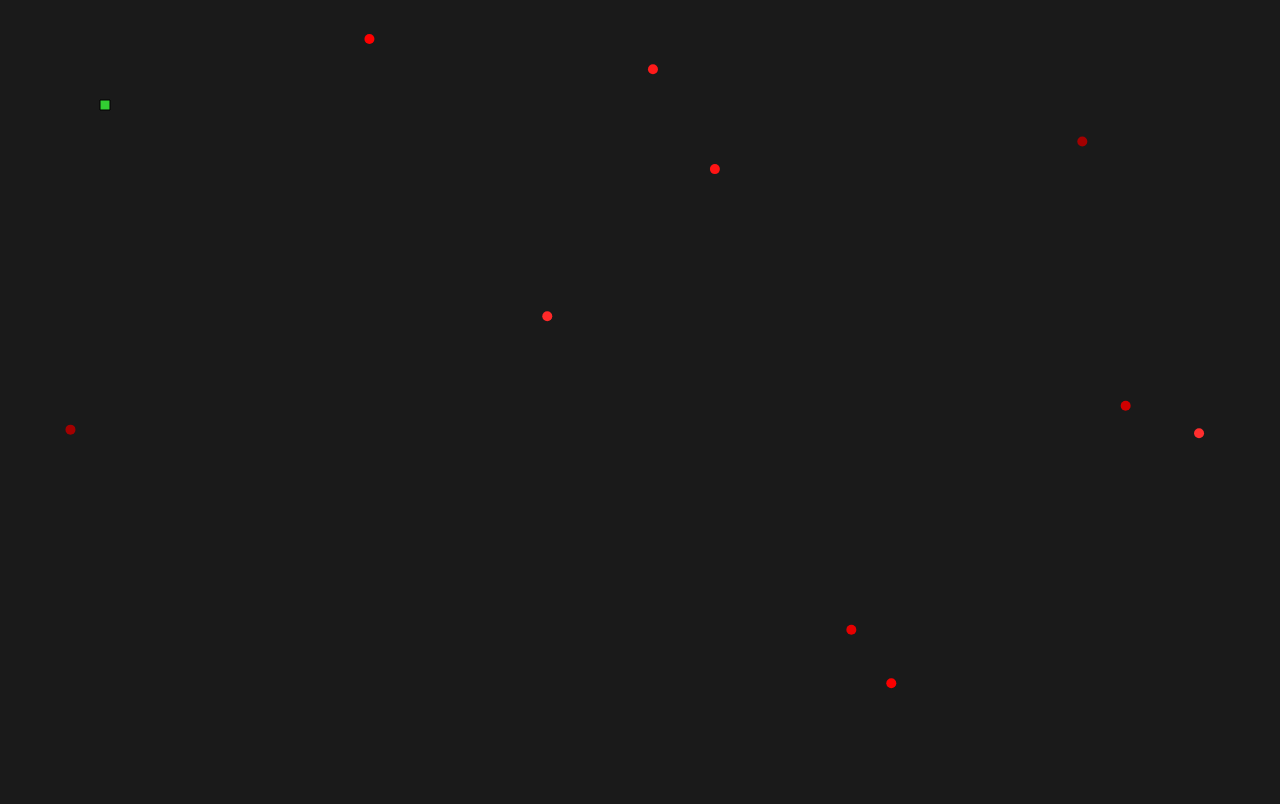
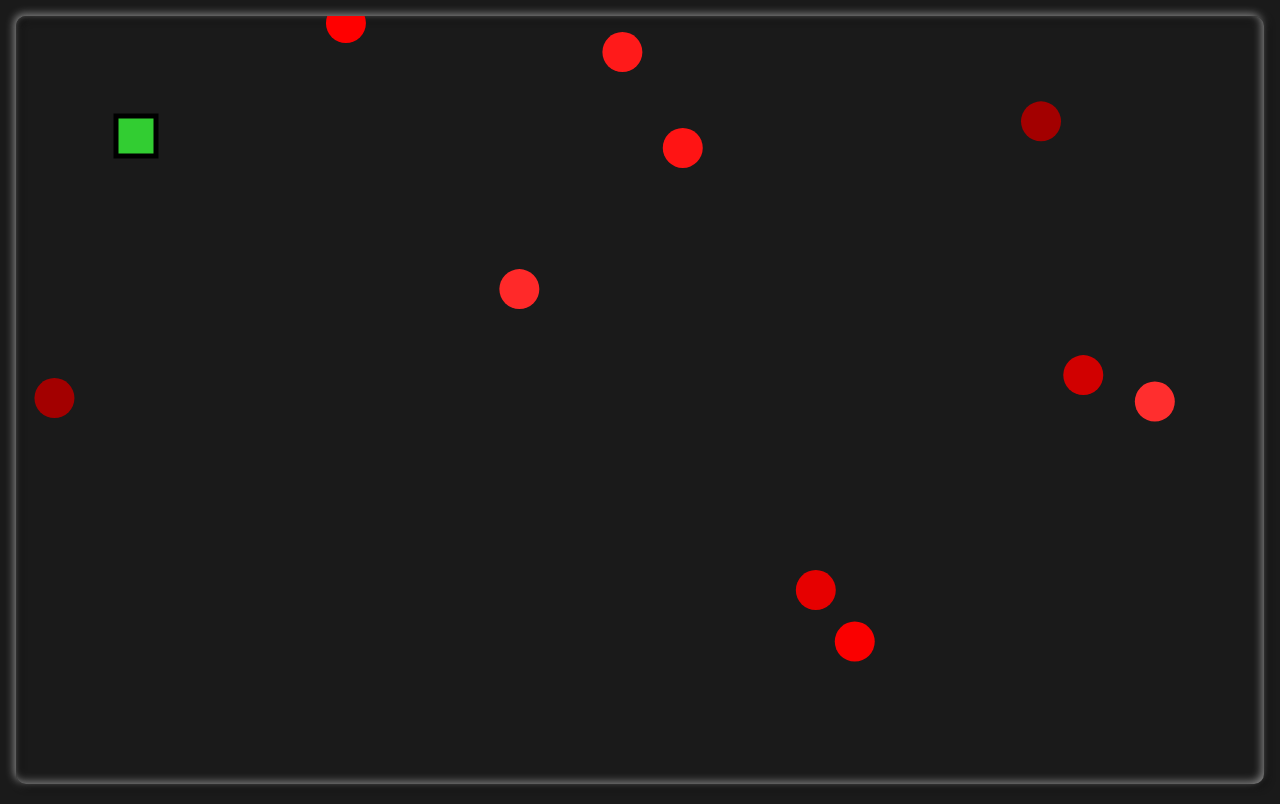
Before and after one commit to Altycon/Snakey, a website with bundled scripts: page public/index.html in a window 1280 px wide. Both pictures are taken after a click on the button "Let's begin!". Built offline with nearby package versions, Linux system fonts and the light colour scheme.

Commit message:
snake sizing correction

```diff
--- a/public/index.js
+++ b/public/index.js
@@ -5,15 +5,18 @@ import { fixCanvas, DPI } from "./js/utilities.js";
 import { detectSwipe } from "./js/SwipeDetection.js";
 import { SnakeGame } from "./js/SnakeGame.js";
 
-const removeModal = (ev)=>{
-    document.querySelector('.game-modal').classList.add('hide');
-}
+
 
 
 let sg_canvas,sg_ctx;
 
 let GAME;
 let snake_game_interval;
+
+const removeModal = (ev)=>{
+    document.querySelector('.game-modal').classList.add('hide');
+    animate();
+}
 
 const moveSnackMobile = (element,direction)=>{
     switch(direction){
@@ -50,7 +53,7 @@ const Start = ()=>{
 
 
 
-    animate();
+    // animate();
 }
 function moveSnake(ev){
     ev.preventDefault();
@@ -69,7 +72,11 @@ function moveSnake(ev){
             GAME.changeDirection({x: -1, y: 0});
             break;
         case 's':
-            GAME.stopSnake();
+            //GAME.stopSnake();
+            cancelAnimationFrame(snake_game_interval)
+            break;
+        case 'g':
+            snake_game_interval = requestAnimationFrame(animate)
             break;
         case 't':
             console.log(GAME.snake.tail);
--- a/public/js/Snake.js
+++ b/public/js/Snake.js
@@ -5,9 +5,9 @@ import { userIsOnMobileDevice } from "./DeviceCheck.js";
 
 let S_speed;
 if(userIsOnMobileDevice){
-    S_speed = 4 * DPI;
+    S_speed = 2 * DPI;
 }else{
-    S_speed = 4;
+    S_speed = 2;
 }
 export class Snake{
     constructor(x,y,width,height,color){
@@ -85,11 +85,14 @@ export class Snake{
     render(ctx){
         // display tail segmants
         const tail_length = this.tail.length - 1;
+
+
         for(let i = tail_length; i >= 0; i--){
             const segmant = this.tail[i];
             ctx.beginPath();
             ctx.fillStyle = this.tail_color;
             ctx.strokeStyle = 'black';
+            ctx.lineWidth = 5;
             ctx.rect(segmant.x, segmant.y, this.width, this.height);
             //ctx.arc(segmant.x, segmant.y, this.width/2, 0, TWO_PI);
             ctx.fill();
@@ -104,11 +107,16 @@ export class Snake{
             // ctx.stroke();
         }
         // display head segmant
+
+
+
         ctx.beginPath();
         ctx.fillStyle = this.color;
-        ctx.strokeStyle = 'black';
+        ctx.strokeStyle = "black";
+        ctx.lineWidth = 5;
         ctx.rect(this.position.x, this.position.y, this.width, this.height);
         ctx.fill();
         ctx.stroke();
+
     }
 }
--- a/public/js/SnakeGame.js
+++ b/public/js/SnakeGame.js
@@ -9,10 +9,10 @@ let S_size,
     F_size;
 
 if(userIsOnMobileDevice){
-    S_size = 50;
-    F_size = S_size*0.5;
+    S_size = 80;
+    F_size = S_size*0.25;
 }else{
-    S_size = 10;
+    S_size = 40;
     F_size = S_size*0.5;
 }
 export class SnakeGame{
--- a/public/js/SwipeDetection.js
+++ b/public/js/SwipeDetection.js
@@ -9,7 +9,7 @@ export function detectSwipe(id, f) {
         endY: 0,
         minX: 30,   // min X swipe for horizontal swipe
         maxX: 30,   // max X difference for vertical swipe
-        minY: 50,   // min Y swipe for vertial swipe
+        minY: 30,   // min Y swipe for vertial swipe
         maxY: 60    // max Y difference for horizontal swipe
     },
         direction = null,
--- a/public/main.css
+++ b/public/main.css
@@ -41,11 +41,16 @@ body{
     width: 100vw;
     height: 100vh;
     /* border: 5px solid yellow; */
+    padding: 1rem;
 }
 .SnakeGame .display_container{
     width: 100%;
     height: 100%;
-    /* border: 3px solid yellow; */
+    border-radius: 10px;
+    box-shadow: -2px -2px 8px hsl(0 0% 100% / 0.5),
+    inset -2px -2px 8px hsl(0 0% 100% / 0.5),
+    2px 2px 8px hsl(0 0% 0% / 0.9),
+    inset 2px 2px 8px hsl(0 0% 0% / 0.9);
 }
 #GameDisplay{
     width: 100%;
```
